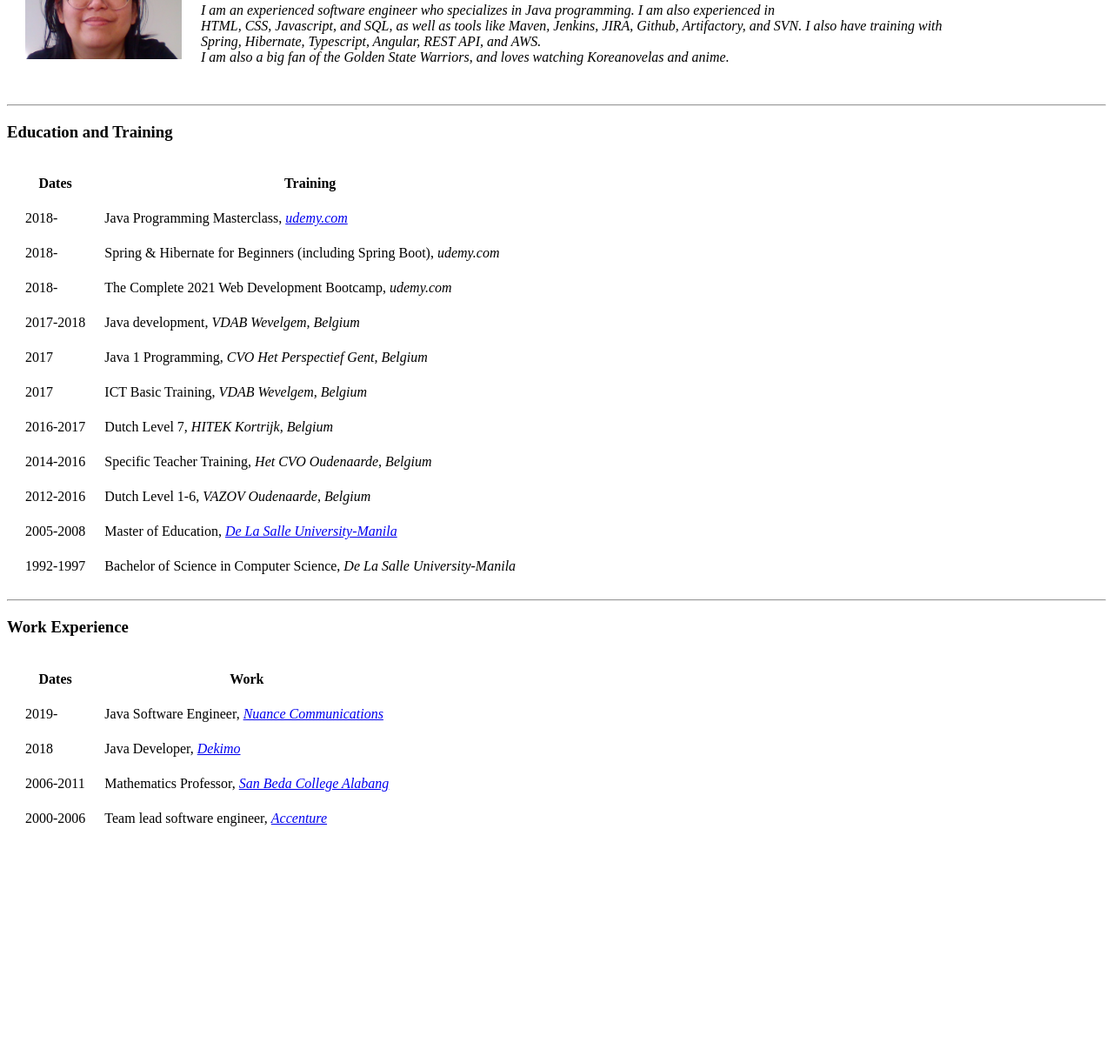
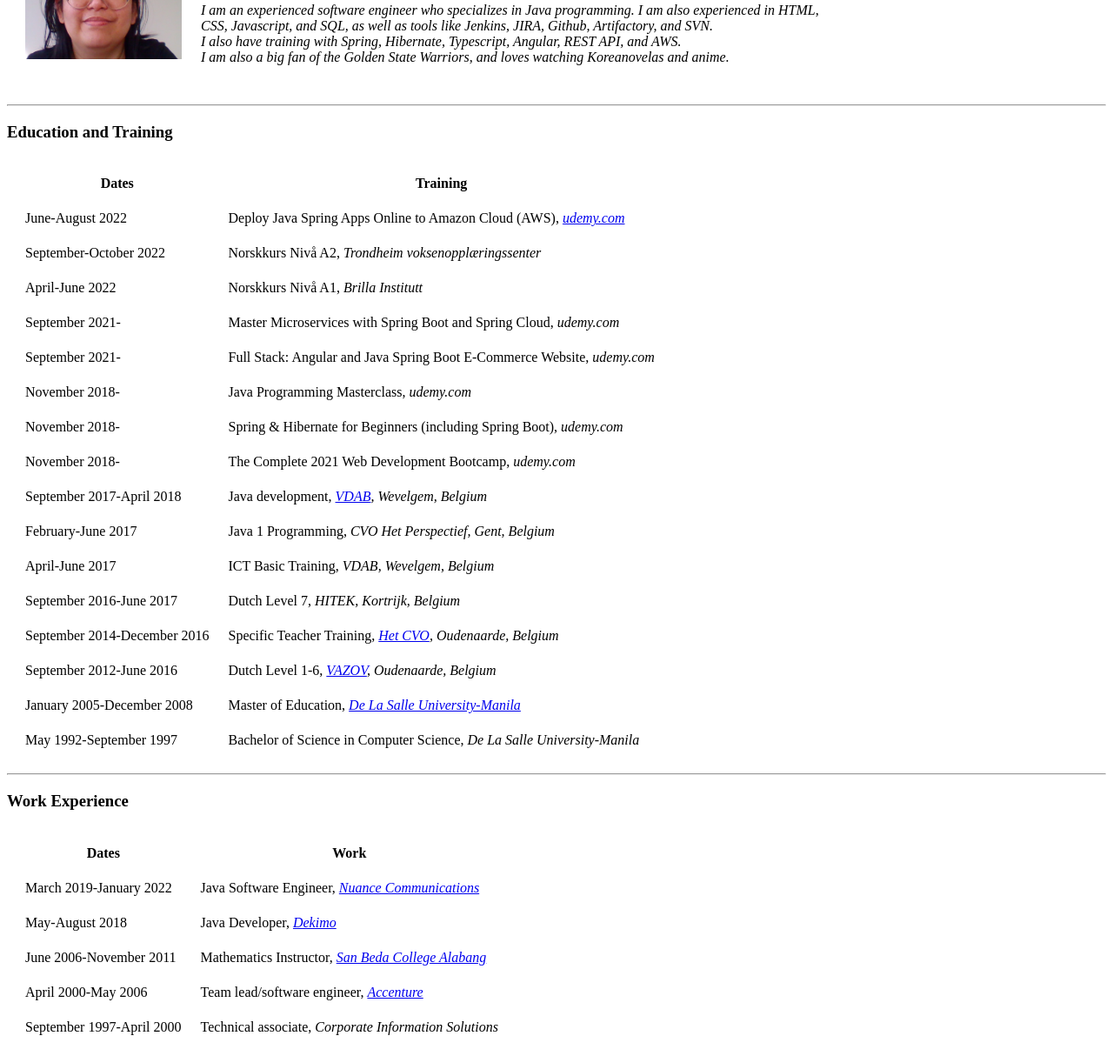
Before and after one commit to michelle422/cv, a plain HTML site: page index.html in a window 1280 px wide. Shown: the part 140-1354 px from the top of the page at 87% size. Before the commit the page ends 1119 px from the top, so only its background shows below. Drawn offline with Linux system fonts and the light colour scheme.

Commit message:
Updated cv

```diff
--- a/index.html
+++ b/index.html
@@ -10,9 +10,9 @@
         <td><img src="images/chelo2.jpg" width="180px" height="160px" alt="michelle profile picture"></td>
         <td><h1>Ma. Michelle Norico</h1>
         <p><em>Java Software Engineer at <strong><a href="https://www.nuance.com/index.html" target="_blank">Nuance Communications</a></strong></em></p>
-        <p><em>I am an experienced software engineer who specializes in Java programming. I am also experienced in <br>
-          HTML, CSS, Javascript, and SQL, as well as tools like Maven, Jenkins, JIRA, Github, Artifactory, and SVN. I also have training with <br>
-          Spring, Hibernate, Typescript, Angular, REST API, and AWS. <br>
+        <p><em>I am an experienced software engineer who specializes in Java programming. I am also experienced in HTML,  <br>
+          CSS, Javascript, and SQL, as well as tools like Jenkins, JIRA, Github, Artifactory, and SVN.  <br>
+          I also have training with Spring, Hibernate, Typescript, Angular, REST API, and AWS. <br>
           I am also a big fan of the Golden State Warriors, and loves watching Koreanovelas and anime.</em></p></td>
       </tr>
     </table>
@@ -27,47 +27,67 @@
       </thead>
       <tbody style="width:50px">
         <tr>
-          <td>2018- </td>
-          <td>Java Programming Masterclass, <em><a href="https://www.udemy.com" target="_blank">udemy.com</a></em></td>
+          <td>June-August 2022</td>
+          <td>Deploy Java Spring Apps Online to Amazon Cloud (AWS), <em><a href="https://www.udemy.com" target="_blank">udemy.com</a></em></td>
         </tr>
         <tr>
-          <td>2018- </td>
+          <td>September-October 2022</td>
+          <td>Norskkurs Nivå A2, <em>Trondheim voksenopplæringssenter</em></td>
+        </tr>
+        <tr>
+          <td>April-June 2022</td>
+          <td>Norskkurs Nivå A1, <em>Brilla Institutt</em></td>
+        </tr>
+        <tr>
+          <td>September 2021- </td>
+          <td>Master Microservices with Spring Boot and Spring Cloud, <em>udemy.com</em></td>
+        </tr>
+        <tr>
+          <td>September 2021- </td>
+          <td>Full Stack: Angular and Java Spring Boot E-Commerce Website, <em>udemy.com</em></td>
+        </tr>
+        <tr>
+          <td>November 2018- </td>
+          <td>Java Programming Masterclass, <em>udemy.com</em></td>
+        </tr>
+        <tr>
+          <td>November 2018- </td>
           <td>Spring & Hibernate for Beginners (including Spring Boot), <em>udemy.com</em></td>
         </tr>
         <tr>
-          <td>2018- </td>
+          <td>November 2018- </td>
           <td>The Complete 2021 Web Development Bootcamp, <em>udemy.com</em></td>
         </tr>
         <tr>
-          <td>2017-2018</td>
-          <td>Java development, <em>VDAB Wevelgem, Belgium</em></td>
+          <td>September 2017-April 2018</td>
+          <td>Java development, <em><a href="https://www.vdab.be" target="_blank">VDAB</a>, Wevelgem, Belgium</em></td>
         </tr>
         <tr>
-          <td>2017</td>
-          <td>Java 1 Programming, <em>CVO Het Perspectief Gent, Belgium</em></td>
+          <td>February-June 2017</td>
+          <td>Java 1 Programming, <em>CVO Het Perspectief, Gent, Belgium</em></td>
         </tr>
         <tr>
-          <td>2017</td>
-          <td>ICT Basic Training, <em>VDAB Wevelgem, Belgium</em></td>
+          <td>April-June 2017</td>
+          <td>ICT Basic Training, <em>VDAB, Wevelgem, Belgium</em></td>
         </tr>
         <tr>
-          <td>2016-2017</td>
-          <td>Dutch Level 7, <em>HITEK Kortrijk, Belgium</em></td>
+          <td>September 2016-June 2017</td>
+          <td>Dutch Level 7, <em>HITEK, Kortrijk, Belgium</em></td>
         </tr>
         <tr>
-          <td>2014-2016</td>
-          <td>Specific Teacher Training, <em>Het CVO Oudenaarde, Belgium</em></td>
+          <td>September 2014-December 2016</td>
+          <td>Specific Teacher Training, <em><a href="https://www.hetcvo.be" target="_blank">Het CVO</a>, Oudenaarde, Belgium</em></td>
         </tr>
         <tr>
-          <td>2012-2016</td>
-          <td>Dutch Level 1-6, <em>VAZOV Oudenaarde, Belgium</em></td>
+          <td>September 2012-June 2016</td>
+          <td>Dutch Level 1-6, <em><a href="https://www.kisp.be" target="_blank">VAZOV</a>, Oudenaarde, Belgium</em></td>
         </tr>
         <tr>
-          <td>2005-2008</td>
+          <td>January 2005-December 2008</td>
           <td>Master of Education, <em><a href="https://www.dlsu.edu.ph" target="_blank">De La Salle University-Manila</a></em></td>
         </tr>
         <tr>
-          <td>1992-1997</td>
+          <td>May 1992-September 1997</td>
           <td>Bachelor of Science in Computer Science, <em>De La Salle University-Manila</em></td>
         </tr>
       </tbody>
@@ -83,20 +103,24 @@
       </thead>
       <tbody style="width:30px">
         <tr>
-          <td>2019- </td>
+          <td>March 2019-January 2022</td>
           <td>Java Software Engineer, <em><a href="http://www.nuance.com" target="_blank">Nuance Communications</a></em></td>
         </tr>
         <tr>
-          <td>2018</td>
+          <td>May-August 2018</td>
           <td>Java Developer, <em><a href="http://www.dekimo.com" target="_blank">Dekimo</a></em></td>
         </tr>
         <tr>
-          <td>2006-2011</td>
-          <td>Mathematics Professor, <em><a href="https://sanbeda-alabang.mrooms.net/" target="_blank">San Beda College Alabang</a></em></td>
+          <td>June 2006-November 2011</td>
+          <td>Mathematics Instructor, <em><a href="https://sanbeda-alabang.mrooms.net/" target="_blank">San Beda College Alabang</a></em></td>
         </tr>
         <tr>
-          <td>2000-2006</td>
-          <td>Team lead software engineer, <em><a href="https://www.accenture.com" target="_blank">Accenture</a></em></td>
+          <td>April 2000-May 2006</td>
+          <td>Team lead/software engineer, <em><a href="https://www.accenture.com" target="_blank">Accenture</a></em></td>
+        </tr>
+        <tr>
+          <td>September 1997-April 2000</td>
+          <td>Technical associate, <em>Corporate Information Solutions</em></td>
         </tr>
       </tbody>
     </table>
```
